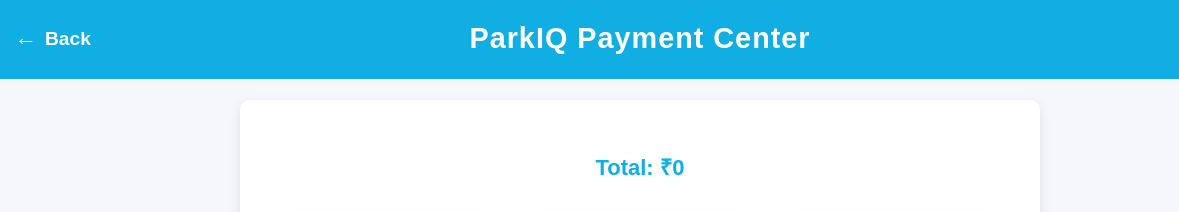
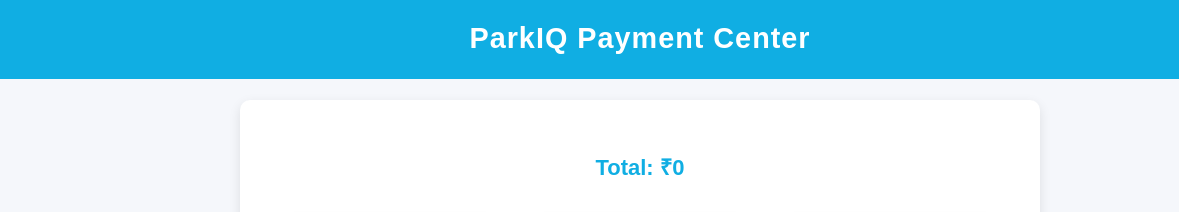
Before and after one commit to manshikumari123/PartIQ, a plain HTML site: page index.html in a window 1280 px wide. Shown: the top 212 px of the page, 0-1179 px from the left. Drawn offline with Linux system fonts and the light colour scheme.

Commit message:
Update index.html

```diff
--- a/index.html
+++ b/index.html
@@ -156,7 +156,7 @@
 </head>
 <body>
     <nav>
-        <a href="dashboard.html" class="back-btn">Back</a>
+
         <img src="parkiq 2.png" alt="ParkIQ" class="logo">
         <h1>ParkIQ Payment Center</h1>
     </nav>
```
